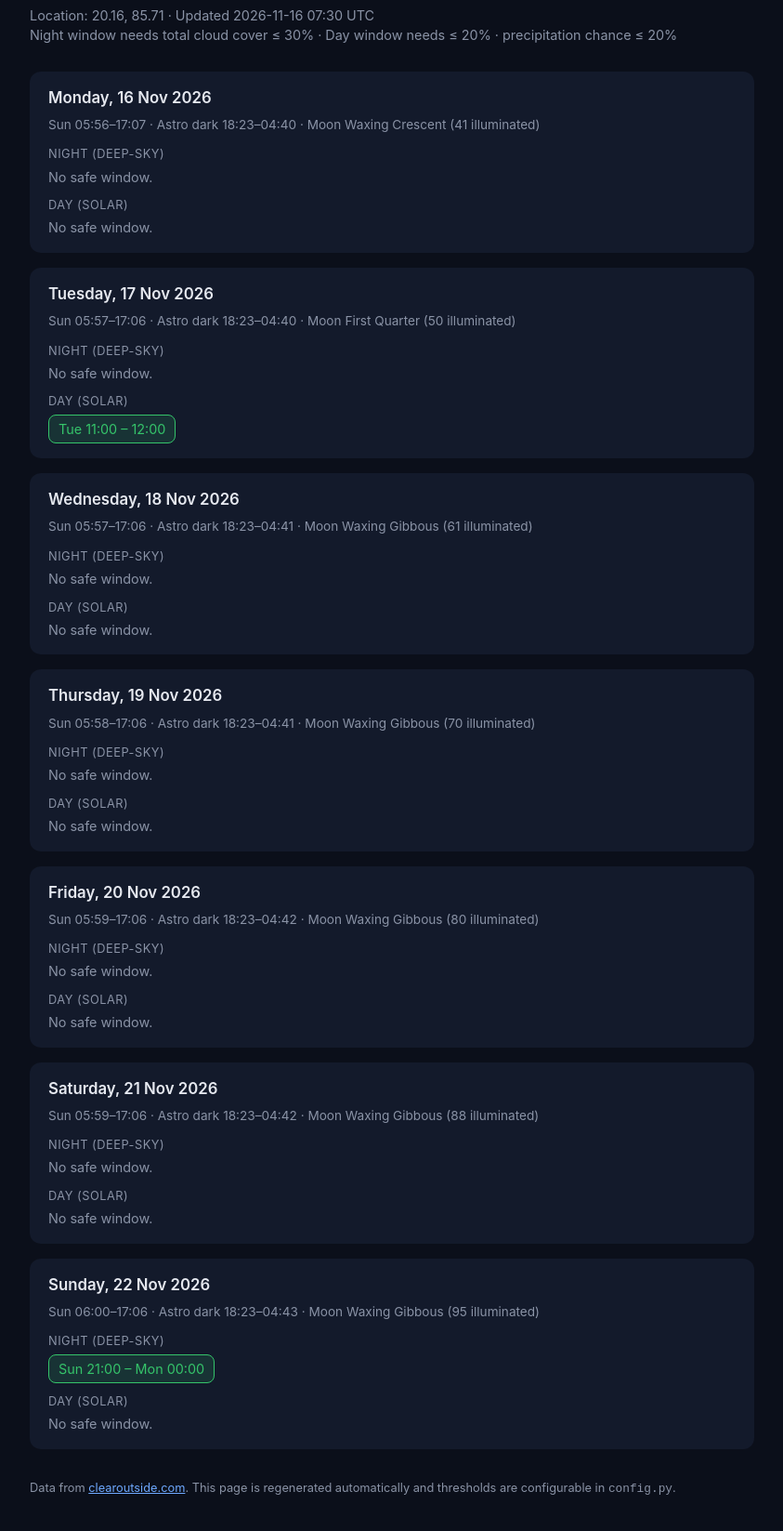
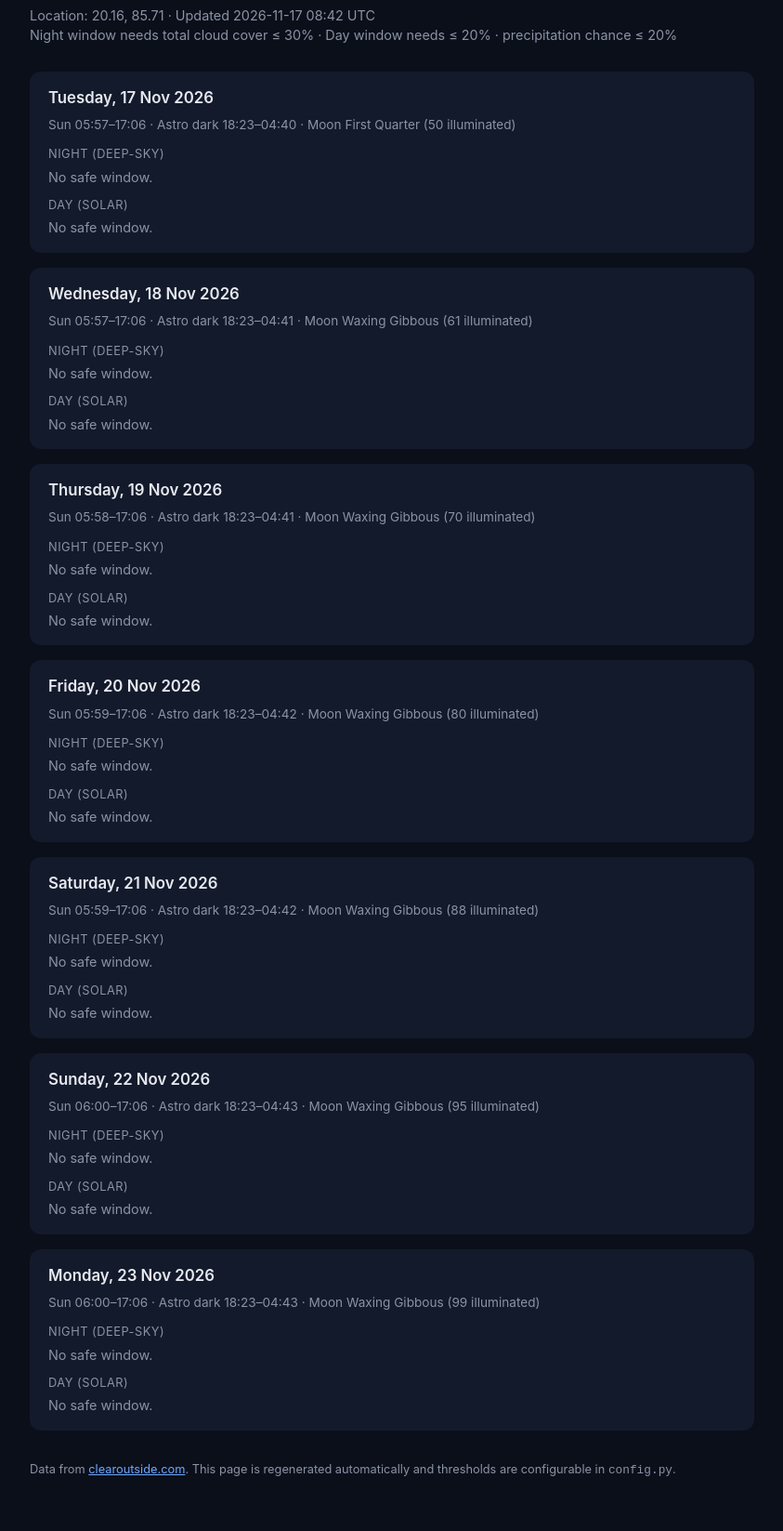
Before and after one commit to tron-sodashi/astro-window-checker, a plain HTML site: page docs/index.html in a window 1280 px wide. Shown: the part 71-1718 px from the top of the page at 93% size, without its empty margins (218-1061 px from the left). Drawn offline with Linux system fonts and the light colour scheme.

Commit message:
Update astronomy forecast

```diff
--- a/docs/index.html
+++ b/docs/index.html
@@ -53,25 +53,9 @@
 <body>
   <h1>Astronomy window forecast</h1>
   <div class="subtitle">
-    Location: 20.16, 85.71 &middot; Updated 2026-11-16 07:30 UTC<br>
+    Location: 20.16, 85.71 &middot; Updated 2026-11-17 08:42 UTC<br>
     Night window needs total cloud cover ≤ 30% &middot;
     Day window needs ≤ 20% &middot; precipitation chance ≤ 20%
-  </div>
-
-  <div class="day-card">
-    <div class="day-title">Monday, 16 Nov 2026</div>
-    <div class="day-meta">
-      Sun 05:56–17:07 &middot; Astro dark 18:23–04:40 &middot;
-      Moon Waxing Crescent (41 illuminated)
-    </div>
-    <div class="session">
-      <div class="session-label">Night (deep-sky)</div>
-      <div class="none">No safe window.</div>
-    </div>
-    <div class="session">
-      <div class="session-label">Day (solar)</div>
-      <div class="none">No safe window.</div>
-    </div>
   </div>
 
   <div class="day-card">
@@ -86,7 +70,7 @@
     </div>
     <div class="session">
       <div class="session-label">Day (solar)</div>
-      <span class="window">Tue 11:00 – 12:00</span>
+      <div class="none">No safe window.</div>
     </div>
   </div>
 
@@ -162,7 +146,23 @@
     </div>
     <div class="session">
       <div class="session-label">Night (deep-sky)</div>
-      <span class="window">Sun 21:00 – Mon 00:00</span>
+      <div class="none">No safe window.</div>
+    </div>
+    <div class="session">
+      <div class="session-label">Day (solar)</div>
+      <div class="none">No safe window.</div>
+    </div>
+  </div>
+
+  <div class="day-card">
+    <div class="day-title">Monday, 23 Nov 2026</div>
+    <div class="day-meta">
+      Sun 06:00–17:06 &middot; Astro dark 18:23–04:43 &middot;
+      Moon Waxing Gibbous (99 illuminated)
+    </div>
+    <div class="session">
+      <div class="session-label">Night (deep-sky)</div>
+      <div class="none">No safe window.</div>
     </div>
     <div class="session">
       <div class="session-label">Day (solar)</div>
```
